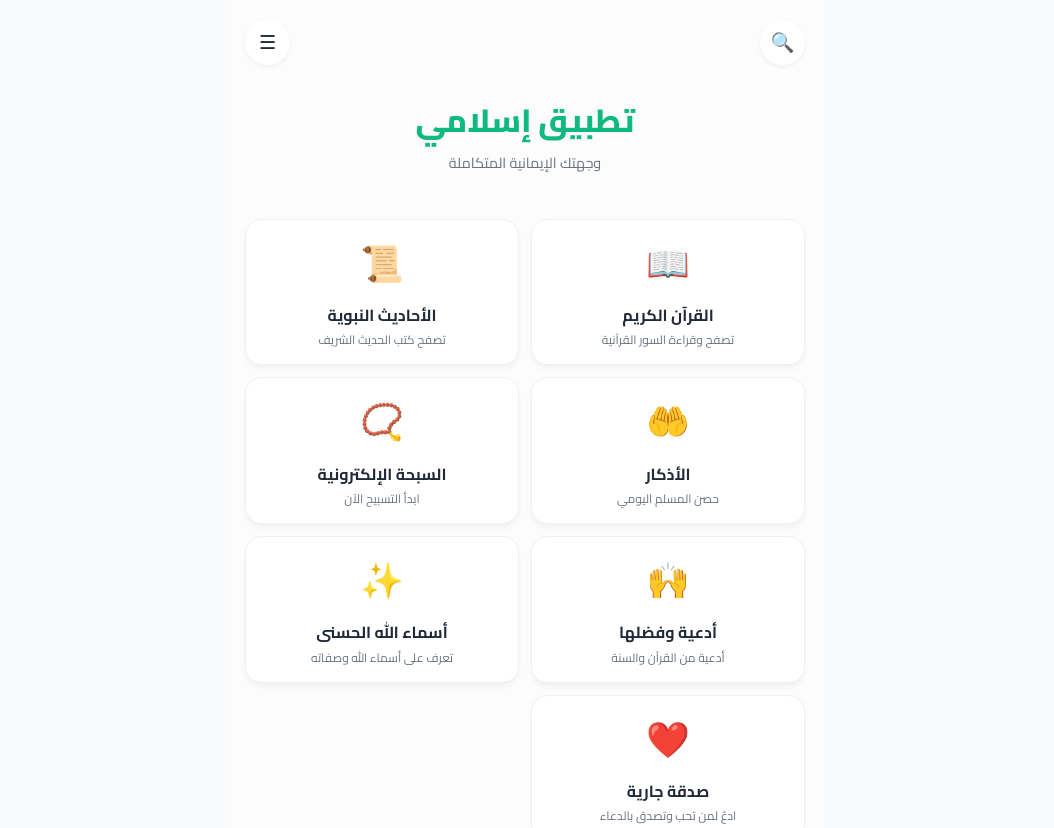
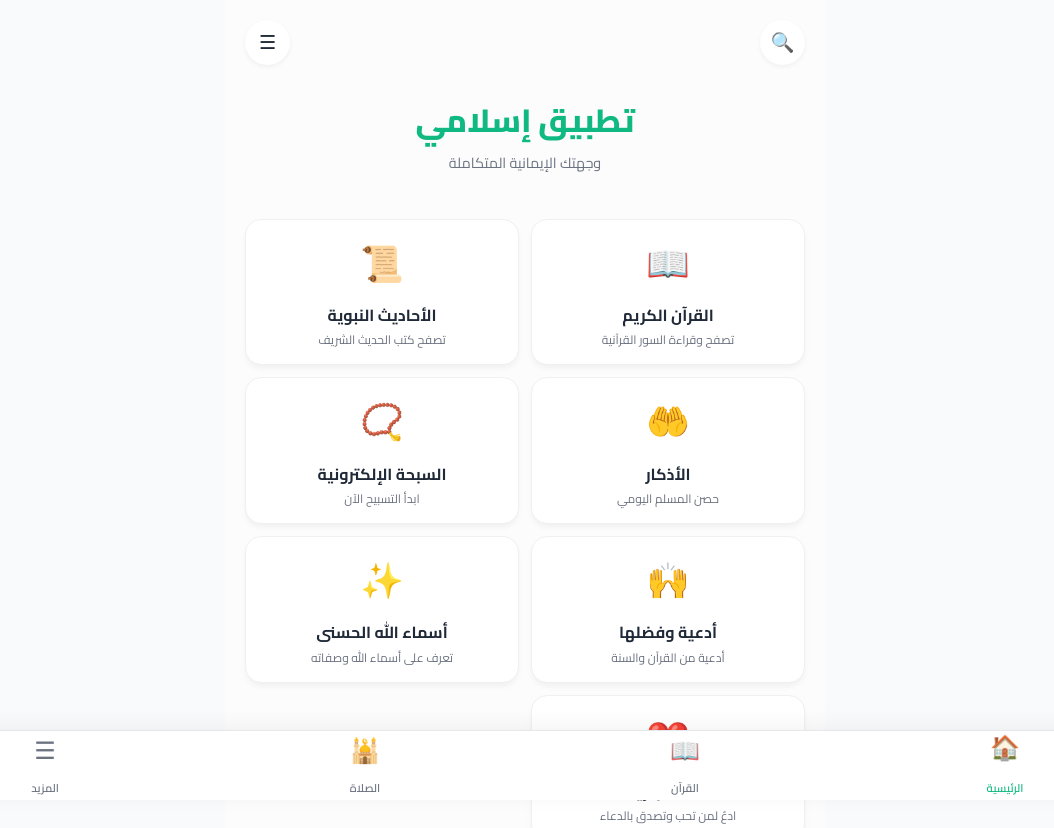
Before and after one commit to Radwan263/noorelaslam, a React (Vite) app in the folder islam/islamic-app-frontend/: page /#/ in a window 1280 px wide. Shown: the top 828 px of the page, without its empty margins (115-1169 px from the left). Built offline with nearby package versions, Linux system fonts and the light colour scheme.

Commit message:
Update App.jsx

```diff
--- a/islam/islamic-app-frontend/src/App.jsx
+++ b/islam/islamic-app-frontend/src/App.jsx
@@ -60,6 +60,7 @@ function App() {
         <Route path="/sadaqa-jariya" element={<SadaqaJariyaPage />} />
         <Route path="/tasbeeh" element={<TasbeehPage />} />
       </Routes>
+      <BottomNav />
     </div>
   );
 }
```
